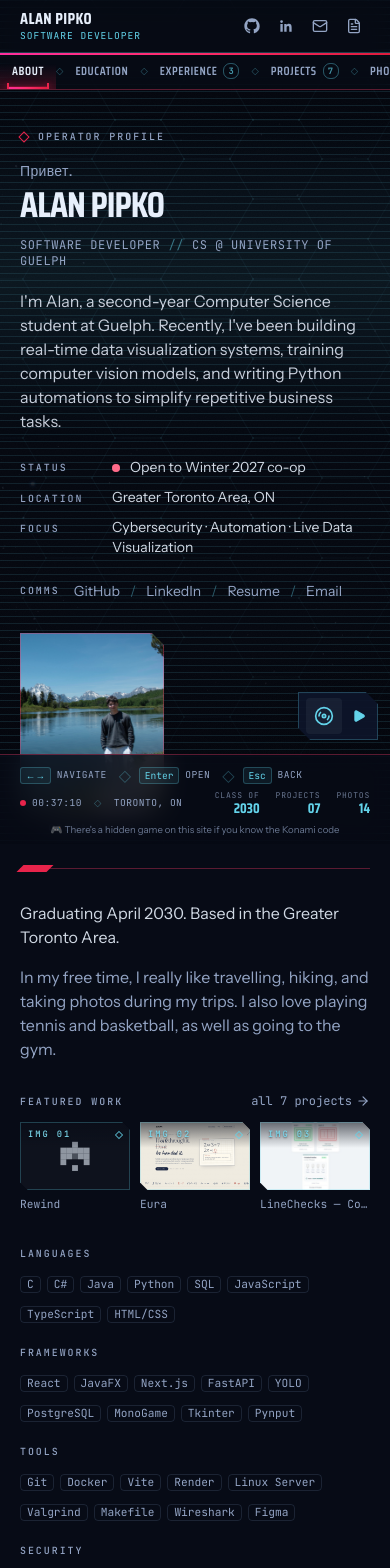
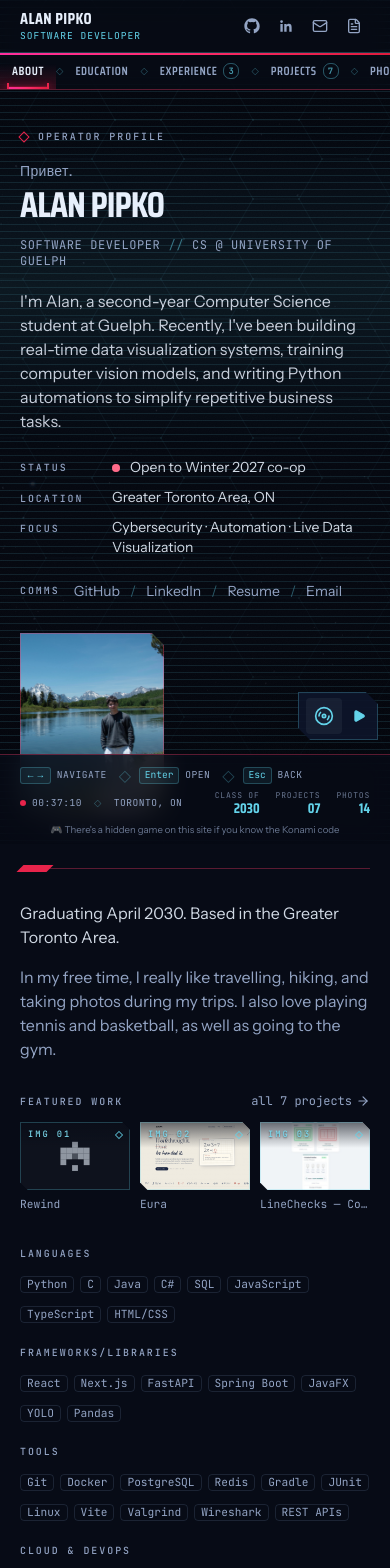
Before and after one commit to AlanP70/PersonalWebsite, a Next.js app: page / in a window 390 px wide. Shown: the top 1568 px of the page. Built offline with nearby package versions, Linux system fonts and the light colour scheme.

Commit message:
Update technical skills, Allenby dates, and relevant courses

```diff
--- a/components/sections/about.tsx
+++ b/components/sections/about.tsx
@@ -207,8 +207,10 @@ export function About() {
             key={group.category}
             className="flex flex-col gap-2 sm:flex-row sm:gap-6"
           >
-            <p className="hud-label w-28 shrink-0 pt-0.5">
-              {group.category}
+            <p className="hud-label shrink-0 pt-0.5 sm:w-28">
+              {/* Let a long label like "Frameworks/Libraries" wrap after the
+                  slash instead of overflowing into the pills. */}
+              {group.category.replaceAll("/", "/\u200B")}
             </p>
             <TechPills items={group.items} />
           </div>
--- a/lib/data/education.ts
+++ b/lib/data/education.ts
@@ -18,9 +18,10 @@ export const education: EducationEntry[] = [
     courses: [
       "Programming",
       "Data Structures",
+      "OOP",
+      "Micro Systems",
       "Linear Algebra",
       "Discrete Mathematics",
-      "Web Design",
     ],
   },
 ];
--- a/lib/data/experience.ts
+++ b/lib/data/experience.ts
@@ -26,7 +26,7 @@ export const experience: ExperienceEntry[] = [
     role: "Automation Engineer",
     org: "Allenby Accounting",
     type: "Contract",
-    dates: "June 2026 – Present",
+    dates: "June 2026 – September 2026",
     description:
       "Build and maintain automated billing pipelines for an accounting firm's clients. Monthly Meta and TikTok ad-spend reports are turned into branded invoices on a schedule and delivered automatically.",
     tags: ["Python", "Automation", "Integrations"],
--- a/lib/data/skills.ts
+++ b/lib/data/skills.ts
@@ -6,15 +6,19 @@ export type SkillGroup = {
 export const skillGroups: SkillGroup[] = [
   {
     category: "Languages",
-    items: ["C", "C#", "Java", "Python", "SQL", "JavaScript", "TypeScript", "HTML/CSS"],
+    items: ["Python", "C", "Java", "C#", "SQL", "JavaScript", "TypeScript", "HTML/CSS"],
   },
   {
-    category: "Frameworks",
-    items: ["React", "JavaFX", "Next.js", "FastAPI", "YOLO", "PostgreSQL", "MonoGame", "Tkinter", "Pynput"],
+    category: "Frameworks/Libraries",
+    items: ["React", "Next.js", "FastAPI", "Spring Boot", "JavaFX", "YOLO", "Pandas"],
   },
   {
     category: "Tools",
-    items: ["Git", "Docker", "Vite", "Render", "Linux Server", "Valgrind", "Makefile", "Wireshark", "Figma"],
+    items: ["Git", "Docker", "PostgreSQL", "Redis", "Gradle", "JUnit", "Linux", "Vite", "Valgrind", "Wireshark", "REST APIs"],
+  },
+  {
+    category: "Cloud & DevOps",
+    items: ["GitHub Actions", "AWS", "Azure", "Vercel", "Render", "Supabase"],
   },
   {
     category: "Security",
```
